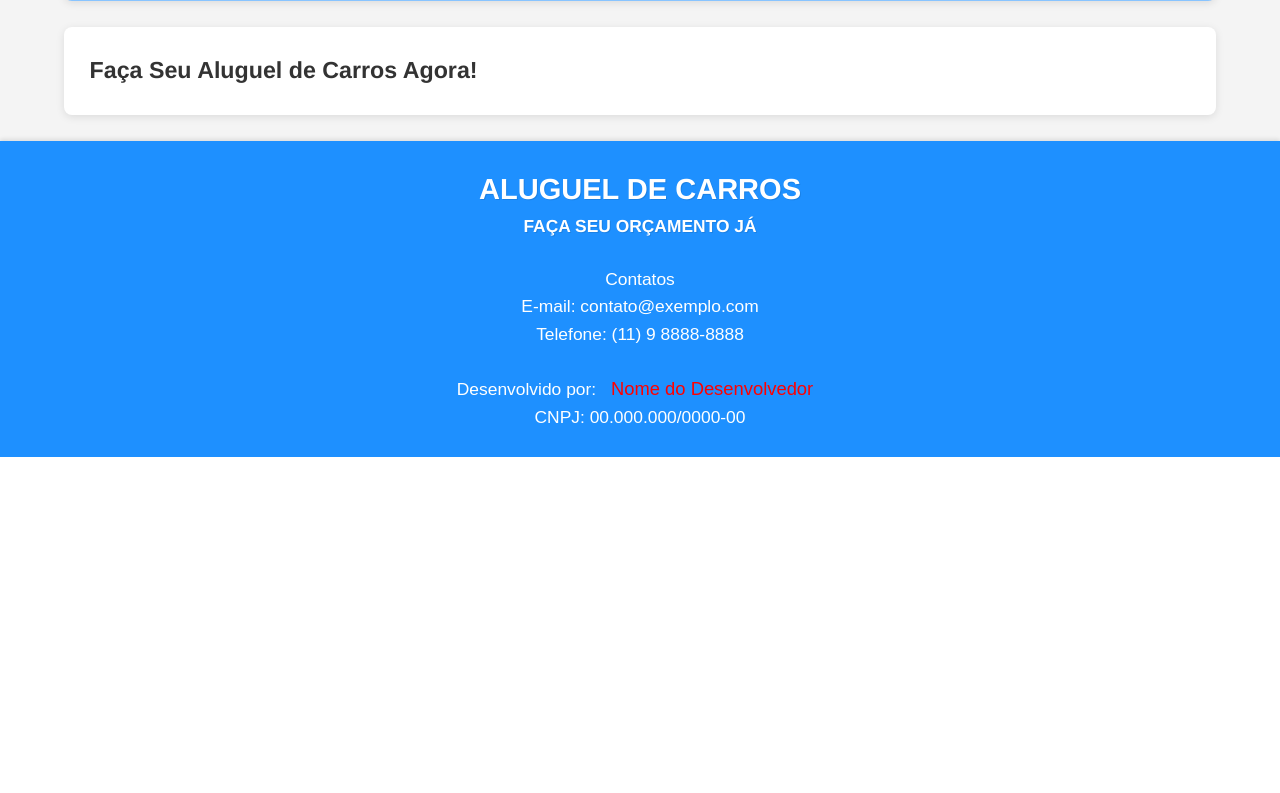
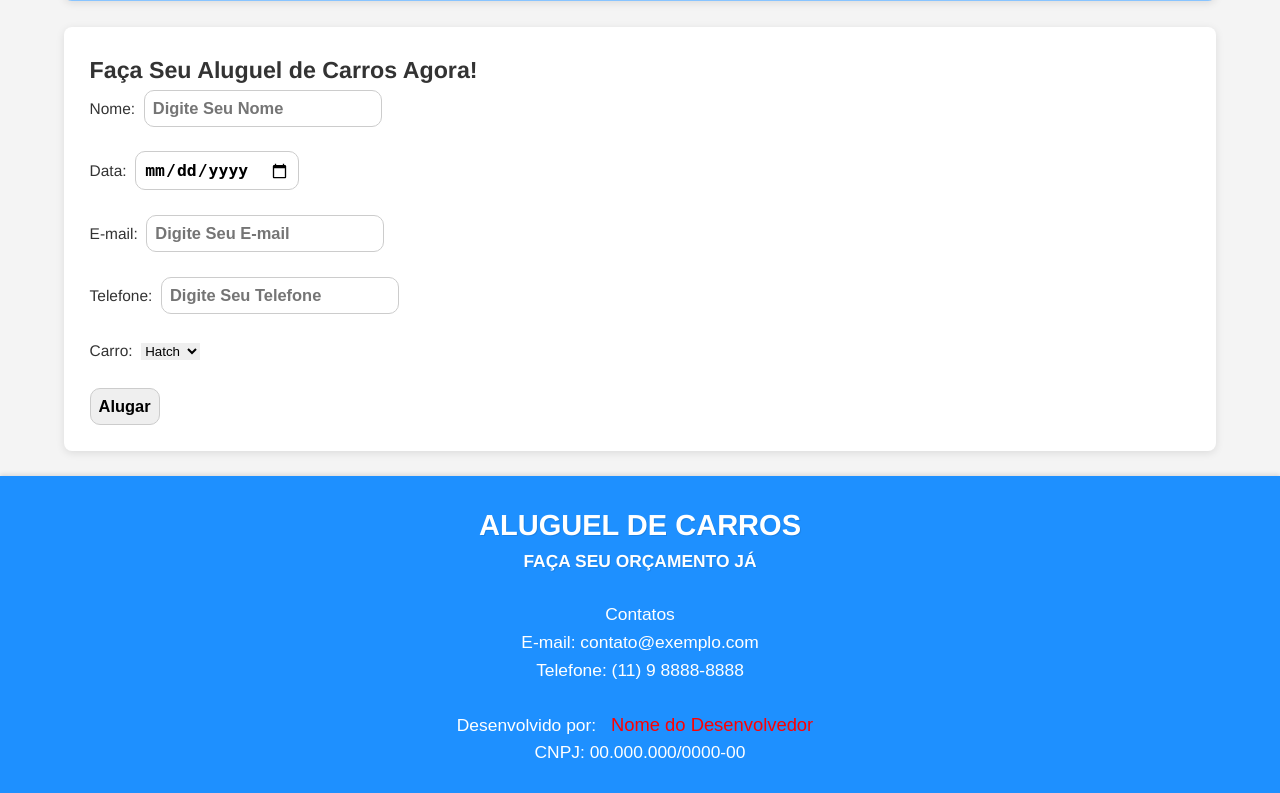
Before and after one commit to lamon-santos/sistema-de-aluguel-de-carros-em-php, a PHP site: page / in a window 1280 px wide. Shown: the part 828-1621 px from the top of the page. Before the commit the page ends 1285 px from the top, so only its background shows below. Run offline with PHP 8.4, Linux system fonts and the light colour scheme.

Commit message:
inserção de insputs no formulário de aluguel

```diff
--- a/index.php
+++ b/index.php
@@ -117,7 +117,21 @@
                     <h2>Faça Seu Aluguel de Carros Agora!</h2>
                 </legend>
                 <form action="aluguel.php" method="get" target="">
-
+                    <label for="nome">Nome:</label>&nbsp;
+                    <input type="text" name="nome" id="nome" placeholder="Digite Seu Nome"><br><br>
+                    <label for="data">Data:</label>&nbsp;
+                    <input type="date" name="data" id="data"><br><br>
+                    <label for="email">E-mail:</label>&nbsp;
+                    <input type="email" name="email" id="email" placeholder="Digite Seu E-mail"><br><br>
+                    <label for="telefone">Telefone:</label>&nbsp;
+                    <input type="tel" name="telefone" id="telefone" placeholder="Digite Seu Telefone"><br><br>
+                    <label for="carro">Carro:</label>&nbsp;
+                    <select name="carro" id="carro">
+                        <option value="hatch">Hatch</option>
+                        <option value="sedan">Sedan</option>
+                        <option value="suv">SUV</option>
+                    </select><br><br>
+                    <input type="submit" name="enviar" value="Alugar">
                 </form>
             </fieldset>
         </section>
```
